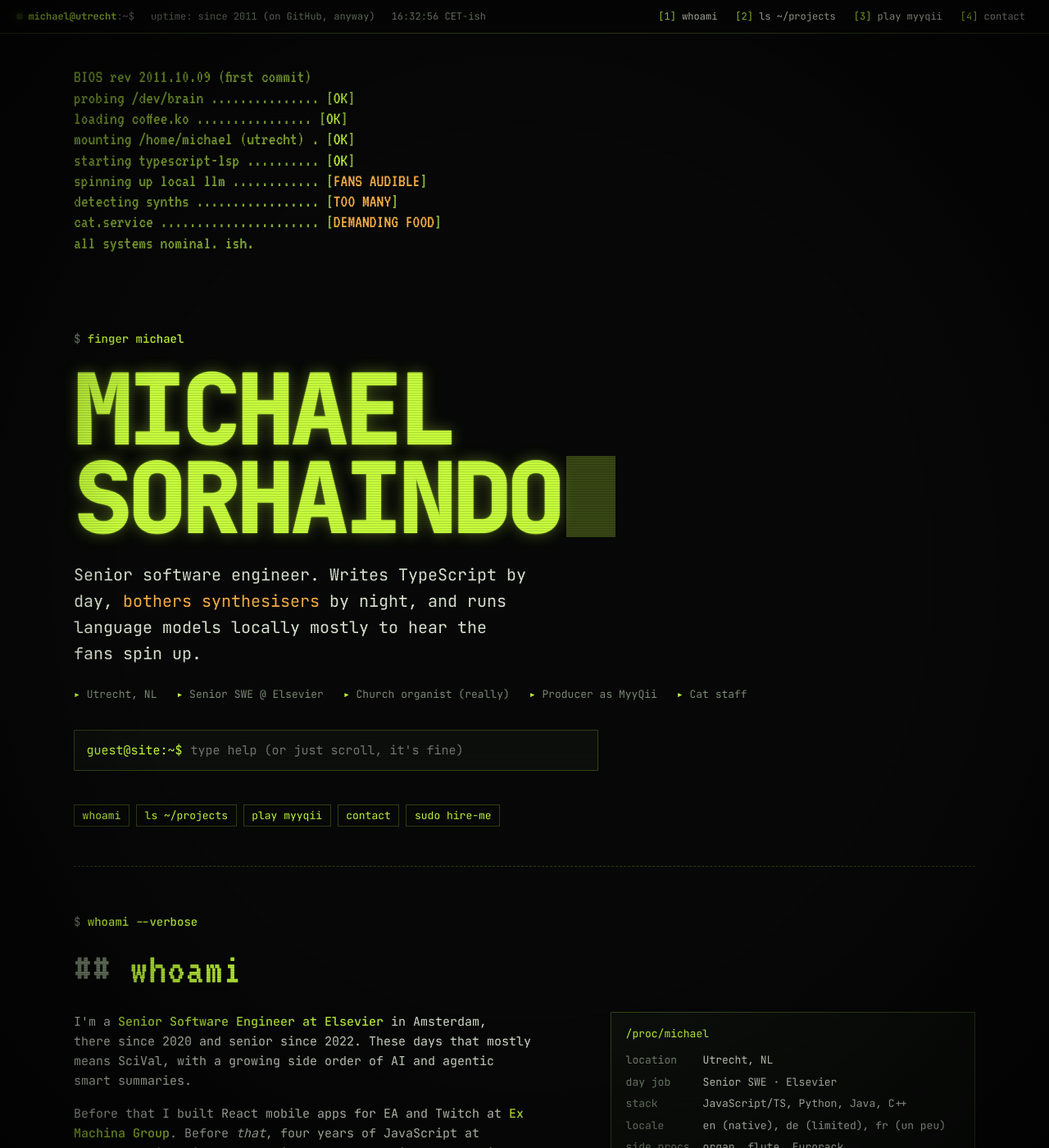
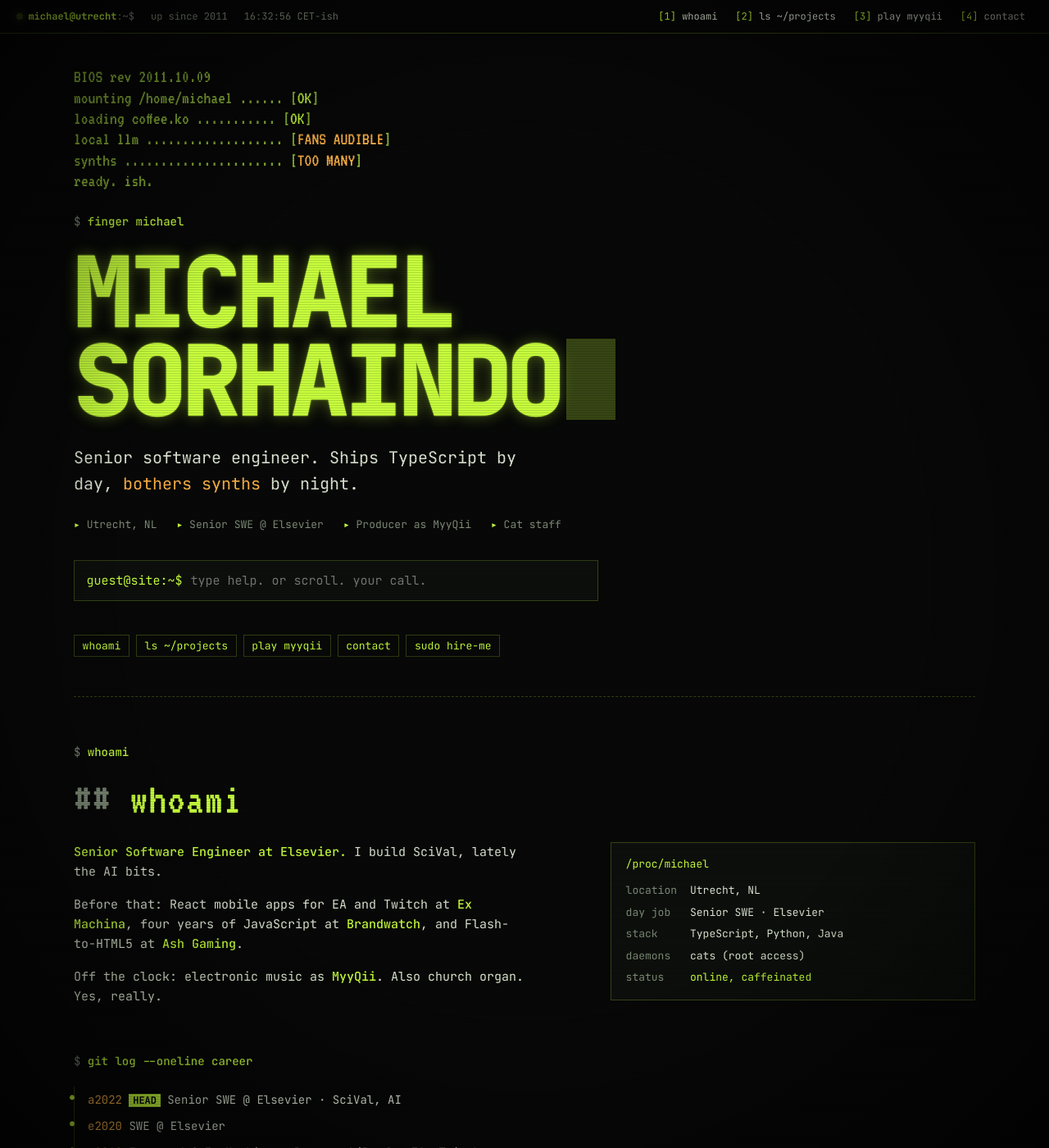
Before and after one commit to pmsorhaindo/pmsorhaindo.github.io, a Jekyll site: the page index.html, which Jekyll copies as it is, in a window 1280 px wide and 1400 px high. Shown: the whole window at 82% size. Built offline with Jekyll 4.4.1, drawn with Linux system fonts in a browser that asks for light colours; some of the changed text lies outside the part shown.

Commit message:
Homepage: briefer, programming-only copy; squash pre-code history; refresh og.png

```diff
--- a/index.html
+++ b/index.html
@@ -4,7 +4,7 @@
 <meta charset="utf-8" />
 <meta name="viewport" content="width=device-width, initial-scale=1" />
 <title>Michael Sorhaindo · software engineer & producer (MyyQii)</title>
-<meta name="description" content="Michael Sorhaindo: Senior Software Engineer at Elsevier, based in Utrecht. TypeScript by day, synthesisers by night as MyyQii. Projects, background and links." />
+<meta name="description" content="Michael Sorhaindo. Senior software engineer at Elsevier, Utrecht. Ships TypeScript by day, bothers synths by night as MyyQii." />
 <link rel="canonical" href="https://pmsorhaindo.com/" />
 <meta name="author" content="Michael Sorhaindo" />
 <link rel="icon" href="/favicon.svg" type="image/svg+xml" />
@@ -14,14 +14,14 @@
 <meta property="og:site_name" content="Michael Sorhaindo" />
 <meta property="og:url" content="https://pmsorhaindo.com/" />
 <meta property="og:title" content="Michael Sorhaindo · software engineer & producer (MyyQii)" />
-<meta property="og:description" content="Michael Sorhaindo: Senior Software Engineer at Elsevier, based in Utrecht. TypeScript by day, synthesisers by night as MyyQii. Projects, background and links." />
+<meta property="og:description" content="Michael Sorhaindo. Senior software engineer at Elsevier, Utrecht. Ships TypeScript by day, bothers synths by night as MyyQii." />
 <meta property="og:image" content="https://pmsorhaindo.com/og.png" />
 <meta property="og:image:width" content="1200" />
 <meta property="og:image:height" content="630" />
 <meta property="og:image:alt" content="MICHAEL SORHAINDO in acid-green terminal type on a black CRT-style background" />
 <meta name="twitter:card" content="summary_large_image" />
 <meta name="twitter:title" content="Michael Sorhaindo · software engineer & producer (MyyQii)" />
-<meta name="twitter:description" content="Michael Sorhaindo: Senior Software Engineer at Elsevier, based in Utrecht. TypeScript by day, synthesisers by night as MyyQii. Projects, background and links." />
+<meta name="twitter:description" content="Michael Sorhaindo. Senior software engineer at Elsevier, Utrecht. Ships TypeScript by day, bothers synths by night as MyyQii." />
 <meta name="twitter:image" content="https://pmsorhaindo.com/og.png" />
 <meta name="theme-color" content="#070807" />
 <link rel="preconnect" href="https://fonts.googleapis.com" />
@@ -79,7 +79,7 @@
   main { width: min(1100px, calc(100% - 2.5rem)); margin: 0 auto; padding: 2.5rem 0 4rem; }
 
   /* boot */
-  #boot { font-family: var(--crt); font-size: 22px; line-height: 1.15; color: var(--fg-dim); min-height: 13.5em; white-space: pre-wrap; }
+  #boot { font-family: var(--crt); font-size: 22px; line-height: 1.15; color: var(--fg-dim); min-height: 7em; white-space: pre-wrap; }
   #boot .ok { color: var(--fg); }
   #boot .warn { color: var(--amber); }
   .skip { font: 12px var(--mono); color: var(--muted); background: none; border: 1px solid var(--line); padding: .3rem .6rem; cursor: pointer; margin-top: .5rem; }
@@ -196,7 +196,7 @@
 
 <header class="bar">
   <span><span class="led" aria-hidden="true"></span><b>michael@utrecht</b>:~$</span>
-  <span class="hide-sm">uptime: since 2011 (on GitHub, anyway)</span>
+  <span class="hide-sm">up since 2011</span>
   <span class="hide-sm" id="clock" aria-hidden="true"></span>
   <nav aria-label="Sections">
     <a href="#whoami"><span>[1]</span> whoami</a>
@@ -213,12 +213,12 @@
   <section class="hero" aria-label="Intro" style="border-top:0;padding-top:1.5rem">
     <p class="cmd">$ <b>finger michael</b></p>
     <h1>MICHAEL<br>SORHAINDO<span class="cursor" aria-hidden="true"></span></h1>
-    <p class="sub">Senior software engineer. Writes TypeScript by day, <em>bothers synthesisers</em> by night, and runs language models locally mostly to hear the fans spin up.</p>
-    <div class="meta"><span>Utrecht, NL</span><span>Senior SWE @ Elsevier</span><span>Church organist (really)</span><span>Producer as MyyQii</span><span>Cat staff</span></div>
+    <p class="sub">Senior software engineer. Ships TypeScript by day, <em>bothers synths</em> by night.</p>
+    <div class="meta"><span>Utrecht, NL</span><span>Senior SWE @ Elsevier</span><span>Producer as MyyQii</span><span>Cat staff</span></div>
 
     <form class="prompt" id="term" autocomplete="off">
       <label for="cmd">guest@site:~$</label>
-      <input id="cmd" name="cmd" placeholder="type help (or just scroll, it's fine)" spellcheck="false" />
+      <input id="cmd" name="cmd" placeholder="type help. or scroll. your call." spellcheck="false" />
     </form>
     <div class="prompt-out" id="out" role="status" aria-live="polite"></div>
     <div class="chips" aria-label="Quick commands">
@@ -232,63 +232,58 @@
 
   <!-- ===== SWAP:ABOUT (career copy from LinkedIn) ===== -->
   <section id="whoami" aria-labelledby="h-about">
-    <p class="cmd">$ <b>whoami --verbose</b></p>
+    <p class="cmd">$ <b>whoami</b></p>
     <h2 id="h-about">whoami</h2>
     <div class="about">
       <div>
-        <p>I'm a <strong>Senior Software Engineer at Elsevier</strong> in Amsterdam, there since 2020 and senior since 2022. These days that mostly means SciVal, with a growing side order of AI and agentic smart summaries.</p>
-        <p>Before that I built React mobile apps for EA and Twitch at <strong>Ex Machina Group</strong>. Before <em>that</em>, four years of JavaScript at <strong>Brandwatch</strong> in Brighton: turning crowds of Twitter users into insights, helping build a pattern library, and running a reading group on NLP, RL and deep learning. It started at <strong>Ash Gaming</strong> in London, porting Flash games to HTML5 while also serving as office fire marshal. Nothing burned down on my watch.</p>
-        <p>BSc Computer Science (Games) from Brighton, First Class, with a dissertation on a functional ant colony simulation. Then an MSc in Advanced Computer Science at Sussex: ML, applied NLP, and the limits of computation (found them, they're real).</p>
-        <p>Away from the desk I mentor at <strong>codebar.io</strong>, play the organ in church (and the flute, now and then), and make techno as <strong>MyyQii</strong>. Same keyboard skills, different congregation.</p>
+        <p><strong>Senior Software Engineer at Elsevier.</strong> I build SciVal, lately the AI bits.</p>
+        <p>Before that: React mobile apps for EA and Twitch at <strong>Ex Machina</strong>, four years of JavaScript at <strong>Brandwatch</strong>, and Flash-to-HTML5 at <strong>Ash Gaming</strong>.</p>
+        <p>Off the clock: electronic music as <strong>MyyQii</strong>. Also church organ. Yes, really.</p>
       </div>
       <aside class="spec" aria-label="System spec">
         <span class="title">/proc/michael</span>
         <dl>
           <dt>location</dt><dd>Utrecht, NL</dd>
           <dt>day job</dt><dd>Senior SWE · Elsevier</dd>
-          <dt>stack</dt><dd>JavaScript/TS, Python, Java, C++</dd>
-          <dt>locale</dt><dd>en (native), de (limited), fr (un peu)</dd>
-          <dt>side procs</dt><dd>organ, flute, Eurorack</dd>
+          <dt>stack</dt><dd>TypeScript, Python, Java</dd>
           <dt>daemons</dt><dd>cats (root access)</dd>
-          <dt>status</dt><dd style="color:var(--fg)">online, over-caffeinated</dd>
+          <dt>status</dt><dd style="color:var(--fg)">online, caffeinated</dd>
         </dl>
       </aside>
     </div>
     <p class="cmd" style="margin-top:2.5rem">$ <b>git log --oneline career</b></p>
     <ol class="gitlog">
-      <li><span class="h">a2022</span> <b>HEAD</b> Senior Software Engineer @ Elsevier (SciVal)</li>
-      <li><span class="h">e2020</span> Software Engineer @ Elsevier</li>
-      <li><span class="h">x2018</span> Frontend Developer @ Ex Machina Group: React mobile apps for EA, Twitch</li>
-      <li><span class="h">b2014</span> JavaScript Developer @ Brandwatch: Enterprise, then Audiences team</li>
-      <li><span class="h">s2013</span> MSc Advanced Computer Science, University of Sussex</li>
-      <li><span class="h">u2012</span> BSc Computer Science (Games), University of Brighton, First Class</li>
-      <li><span class="h">g2010</span> Ash Gaming: localisation dev → mobile dev (Flash → HTML5). Also: fire marshal</li>
-      <li><span class="h">q2010</span> QA on FuturLab's Coconut Dodge, pre-PSN launch</li>
-      <li><span class="h">0000</span> <i>initial commit: some retail jobs. squashed.</i></li>
+      <li><span class="h">a2022</span> <b>HEAD</b> Senior SWE @ Elsevier · SciVal, AI</li>
+      <li><span class="h">e2020</span> SWE @ Elsevier</li>
+      <li><span class="h">x2018</span> Frontend @ Ex Machina · React mobile for EA, Twitch</li>
+      <li><span class="h">b2014</span> JavaScript @ Brandwatch</li>
+      <li><span class="h">c2014</span> BSc CS, Brighton (First) · MSc, Sussex</li>
+      <li><span class="h">g2010</span> Ash Gaming · localisation dev → mobile/HTML5 dev</li>
+      <li><span class="h">deadbee</span> <i>squash! everything before the code (non-programming). force-pushed. no reflog. don't ask.</i></li>
     </ol>
     <blockquote class="quote">
-      <p>"Mikey is a talented, hardworking and enthusiastic developer who is always keen to learn new things."</p>
-      <cite>Daniel Triggs, my manager, 2015 · <span>// still keen. still learning. now with more synths.</span></cite>
+      <p>"Always keen to learn new things."</p>
+      <cite>Daniel Triggs, my manager, 2015 · <span>// still true</span></cite>
     </blockquote>
   </section>
   <!-- ===== /SWAP:ABOUT ===== -->
 
   <section id="projects" aria-labelledby="h-proj">
-    <p class="cmd">$ <b>ls -la ~/projects | sort --by=interesting</b></p>
+    <p class="cmd">$ <b>ls ~/projects --sort=interesting</b></p>
     <h2 id="h-proj">projects</h2>
     <table class="ls">
       <thead><tr><th>perm</th><th>name</th><th>what it does</th><th>lang</th><th style="text-align:right">★ / last push</th></tr></thead>
       <tbody>
-        <tr><td class="perm">drwxr-xr-x</td><td class="name"><a href="https://github.com/pmsorhaindo/reddit-mcp">reddit-mcp/</a></td><td class="desc">Read-only Reddit MCP connector: profile, history, subscriptions and feeds, running on a Cloudflare Worker with bearer passthrough.<small>No SDK, no session store. The Worker never holds your refresh token.</small></td><td class="lang">TypeScript</td><td class="num">★0 · 2026-08</td></tr>
-        <tr><td class="perm">drwxr-xr-x</td><td class="name"><a href="https://github.com/pmsorhaindo/myyqii-site">myyqii-site/</a></td><td class="desc">Minimal landing page for the artist brand MyyQii.<small>Dark, mobile-first, no build step. Like this page, minus the boot sequence.</small></td><td class="lang">JavaScript</td><td class="num">★0 · 2026-09</td></tr>
-        <tr><td class="perm">drwxr-xr-x</td><td class="name"><a href="https://github.com/pmsorhaindo/codex-session-viewer">codex-session-viewer/</a></td><td class="desc">Browser app for reading the OpenAI Codex session <code>.jsonl</code> files in <code>~/.codex/sessions</code>.<small>For when you want to know what the robot was thinking.</small></td><td class="lang">TypeScript</td><td class="num">★0 · 2025-08</td></tr>
-        <tr><td class="perm">drwxr-xr-x</td><td class="name"><a href="https://github.com/pmsorhaindo/pino-benchmark">pino-benchmark/</a></td><td class="desc">Stress-testing Node loggers, Pino vs Winston.<small>Logging: the only thing that slows down when you try to measure it.</small></td><td class="lang">JavaScript</td><td class="num">★0 · 2025-02</td></tr>
-        <tr><td class="perm">drwxr-xr-x</td><td class="name"><a href="https://github.com/pmsorhaindo/toisu">toisu/</a></td><td class="desc">An Express/Koa-inspired server micro-framework for Node.js, built for promise-based middleware.</td><td class="lang">JavaScript</td><td class="num">★0 · 2016</td></tr>
-        <tr><td class="perm">drwxr-xr-x</td><td class="name"><a href="https://github.com/pmsorhaindo/functional-parser">functional-parser/</a></td><td class="desc">JavaScript and Haskell implementations of a functional parser.</td><td class="lang">HTML</td><td class="num">★2 · 2017</td></tr>
-        <tr><td class="perm">-rwxr--r--</td><td class="name"><a href="https://github.com/pmsorhaindo/FruitMachine">FruitMachine/</a></td><td class="desc">A slot machine in HTML5 and JS.<small>Still the most-starred repo. Gambling sells.</small></td><td class="lang">JavaScript</td><td class="num">★4 · 2013</td></tr>
+        <tr><td class="perm">drwxr-xr-x</td><td class="name"><a href="https://github.com/pmsorhaindo/reddit-mcp">reddit-mcp/</a></td><td class="desc">Read-only Reddit MCP server on a Cloudflare Worker. Never holds your token.</td><td class="lang">TypeScript</td><td class="num">★0 · 2026-08</td></tr>
+        <tr><td class="perm">drwxr-xr-x</td><td class="name"><a href="https://github.com/pmsorhaindo/myyqii-site">myyqii-site/</a></td><td class="desc">Landing page for MyyQii. No build step, no regrets.</td><td class="lang">JavaScript</td><td class="num">★0 · 2026-09</td></tr>
+        <tr><td class="perm">drwxr-xr-x</td><td class="name"><a href="https://github.com/pmsorhaindo/codex-session-viewer">codex-session-viewer/</a></td><td class="desc">Reads Codex session logs. See what the robot was thinking.</td><td class="lang">TypeScript</td><td class="num">★0 · 2025-08</td></tr>
+        <tr><td class="perm">drwxr-xr-x</td><td class="name"><a href="https://github.com/pmsorhaindo/pino-benchmark">pino-benchmark/</a></td><td class="desc">Pino vs Winston. Loggers, fighting.</td><td class="lang">JavaScript</td><td class="num">★0 · 2025-02</td></tr>
+        <tr><td class="perm">drwxr-xr-x</td><td class="name"><a href="https://github.com/pmsorhaindo/toisu">toisu/</a></td><td class="desc">Koa-ish micro-framework for promise middleware.</td><td class="lang">JavaScript</td><td class="num">★0 · 2016</td></tr>
+        <tr><td class="perm">drwxr-xr-x</td><td class="name"><a href="https://github.com/pmsorhaindo/functional-parser">functional-parser/</a></td><td class="desc">One parser, two languages: JavaScript and Haskell.</td><td class="lang">HTML</td><td class="num">★2 · 2017</td></tr>
+        <tr><td class="perm">-rwxr--r--</td><td class="name"><a href="https://github.com/pmsorhaindo/FruitMachine">FruitMachine/</a></td><td class="desc">HTML5 slot machine. Most-starred repo. Gambling sells.</td><td class="lang">JavaScript</td><td class="num">★4 · 2013</td></tr>
       </tbody>
     </table>
-    <p class="note">› 94 public repos total. <a href="https://github.com/pmsorhaindo?tab=repositories">ls -R github.com/pmsorhaindo</a></p>
+    <p class="note">› 94 public repos. <a href="https://github.com/pmsorhaindo?tab=repositories">ls -R github.com/pmsorhaindo</a></p>
   </section>
 
   <section id="myyqii" aria-labelledby="h-myyqii">
@@ -298,10 +293,10 @@
       <span class="tag">COMING SOON</span>
       <p class="logo" aria-label="MyyQii"><span>MyyQii</span></p>
       <div class="wave" aria-hidden="true" id="wave"></div>
-      <p>Electronic music from Utrecht. Patched, sequenced and occasionally rescued in post.</p>
+      <p>Electronic music. Patched, sequenced, occasionally rescued.</p>
       <p class="rig">rig: <b>Ableton</b> · <b>Eurorack modular</b> · <b>Hydrasynth</b> · <b>Elektron Octatrack</b></p>
       <div class="btns">
-        <a class="btn" href="https://soundcloud.com/myyqii" target="_blank" rel="noopener noreferrer">▶ listen on SoundCloud</a>
+        <a class="btn" href="https://soundcloud.com/myyqii" target="_blank" rel="noopener noreferrer">▶ listen</a>
         <a class="btn ghost" href="https://myyqii.com" target="_blank" rel="noopener noreferrer">myyqii.com</a>
       </div>
     </div>
@@ -332,15 +327,12 @@
 
   // boot sequence
   const lines = [
-    ['BIOS rev 2011.10.09 (first commit)', ''],
-    ['probing /dev/brain ............... ', 'ok', 'OK'],
-    ['loading coffee.ko ................ ', 'ok', 'OK'],
-    ['mounting /home/michael (utrecht) . ', 'ok', 'OK'],
-    ['starting typescript-lsp .......... ', 'ok', 'OK'],
-    ['spinning up local llm ............ ', 'warn', 'FANS AUDIBLE'],
-    ['detecting synths ................. ', 'warn', 'TOO MANY'],
-    ['cat.service ...................... ', 'warn', 'DEMANDING FOOD'],
-    ['all systems nominal. ish.', '']
+    ['BIOS rev 2011.10.09', ''],
+    ['mounting /home/michael ...... ', 'ok', 'OK'],
+    ['loading coffee.ko ........... ', 'ok', 'OK'],
+    ['local llm ................... ', 'warn', 'FANS AUDIBLE'],
+    ['synths ...................... ', 'warn', 'TOO MANY'],
+    ['ready. ish.', '']
   ];
   const boot = document.getElementById('boot');
   const skip = document.getElementById('skip');
@@ -362,20 +354,20 @@
   const out = document.getElementById('out');
   const go = (id, msg) => { out.textContent = msg; document.getElementById(id).scrollIntoView({ behavior: reduce ? 'auto' : 'smooth' }); };
   const cmds = {
-    help: () => out.textContent = 'commands: whoami · ls · play myyqii · contact · sudo hire-me · clear',
-    whoami: () => go('whoami', '→ jumping to whoami'),
-    ls: () => go('projects', '→ listing ~/projects'),
-    'play myyqii': () => go('myyqii', '→ signal incoming. headphones recommended.'),
-    contact: () => go('contact', '→ opening ~/.contact'),
-    sudo: () => out.textContent = 'guest is not in the sudoers file. This incident will be reported (to the cats).',
+    help: () => out.textContent = 'try: whoami · ls · play myyqii · contact · sudo hire-me · clear',
+    whoami: () => go('whoami', '→ senior swe. elsevier. utrecht.'),
+    ls: () => go('projects', '→ the good ones.'),
+    'play myyqii': () => go('myyqii', '→ headphones on.'),
+    contact: () => go('contact', '→ ~/.contact'),
+    sudo: () => out.textContent = 'no sudo for you. contact works though.',
     clear: () => out.textContent = '',
-    'rm -rf /': () => out.textContent = 'nice try.',
-    exit: () => out.textContent = 'there is no escape. only scrolling.'
+    'rm -rf /': () => out.textContent = 'no.',
+    exit: () => out.textContent = 'no exit. only scroll.'
   };
   const exec = (raw) => {
     const v = raw.trim().toLowerCase().replace(/^\.\//, '');
     const key = Object.keys(cmds).find(k => v === k || v.startsWith(k + ' ') || (k === 'ls' && v.startsWith('ls')) || (k === 'sudo' && v.startsWith('sudo')) || (k === 'play myyqii' && v.startsWith('play')));
-    key ? cmds[key]() : out.textContent = `command not found: ${raw}. try 'help'.`;
+    key ? cmds[key]() : out.textContent = `${raw}: not found. try help.`;
   };
   document.getElementById('term').addEventListener('submit', e => { e.preventDefault(); const i = e.target.cmd; exec(i.value); i.value = ''; });
   document.querySelectorAll('[data-cmd]').forEach(b => b.addEventListener('click', () => exec(b.dataset.cmd)));
```
Also changed, not shown: other parts of index.html (+1 -1 lines), og.png.
